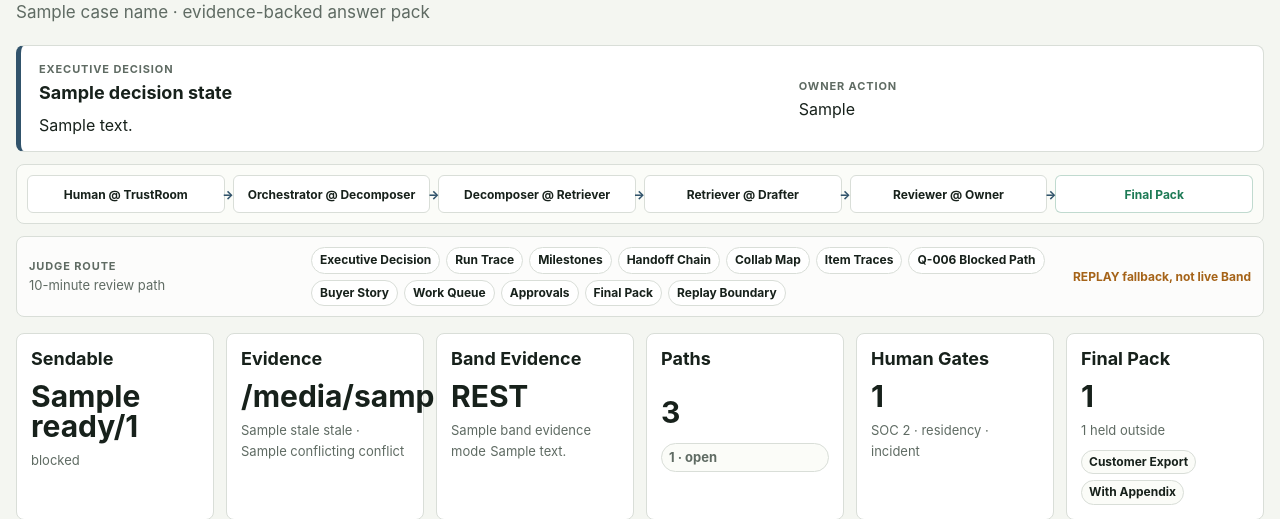
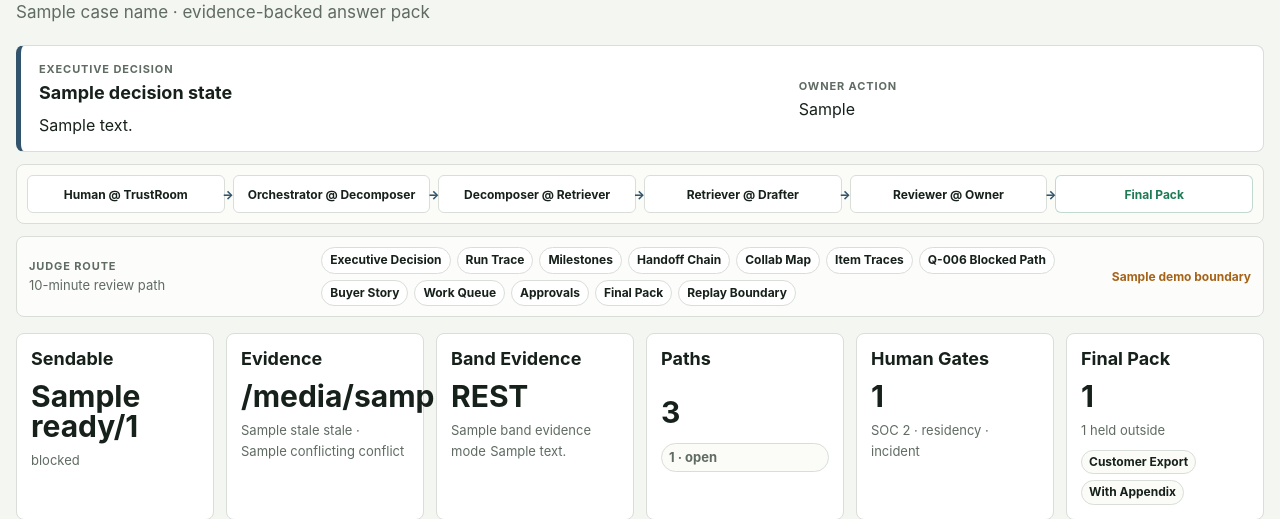
Before and after one commit to adjcjh777/band-of-agents-hackathon, a FastAPI app: template src/trustroom/web/templates/run.html in a window 1280 px wide. Shown: the part 213-732 px from the top of the page. Run offline with FastAPI, Linux system fonts and the light colour scheme; the template is opened without the code that fills it: most values are stand-ins (such as "Sample title", 1, 10 or a date in 2020).

Commit message:
docs: sharpen TrustRoom replay live boundary

```diff
--- a/src/trustroom/web/app.py
+++ b/src/trustroom/web/app.py
@@ -424,6 +424,7 @@ def _dashboard_context(*, mode: ExecutionMode) -> dict[str, Any]:
     responsibility_queue = _responsibility_queue(answers=answers, approval_queue=approval_queue)
     decision_state = _decision_state(readiness=readiness, total_questions=total_questions, next_actions=next_actions)
     final_pack_decision = _final_pack_decision(answers=answers, readiness=readiness, total_questions=total_questions)
+    demo_boundary = _demo_boundary(mode)
     q006_buyer_safe_story = _q006_buyer_safe_story(
         answers=answers,
         owner_review_suggestions=[
@@ -477,10 +478,11 @@ def _dashboard_context(*, mode: ExecutionMode) -> dict[str, Any]:
         "sample_boundary": "Sample evidence is fictional and redacted; it demonstrates review traceability, not a formal audit.",
         "mode_label": mode.value.upper(),
         "is_replay": mode == ExecutionMode.REPLAY,
+        "demo_boundary": demo_boundary,
         "decision_state": decision_state,
         "band_evidence_mode": {
             "label": "REST smoke verified",
-            "note": "Replay fallback · autonomous pending",
+            "note": "Public replay · live gated",
         },
         "readiness": readiness,
         "total_questions": total_questions,
@@ -642,9 +644,9 @@ def _run_trace_summary(
     ]
     valid_approvals = sum(1 for item in approval_queue if item["decision"] == "approved")
     boundary = (
-        "REPLAY fallback, not live Band."
+        "Public replay is the demo-safe evidence path. Live Band mode is separately gated."
         if is_replay
-        else "MOCK local run."
+        else "Local mock run for development; live Band mode is separately gated."
     )
 
     return {
@@ -687,6 +689,23 @@ def _run_trace_summary(
         "handoff_chain": _handoff_chain(events),
         "representative_traces": _representative_item_traces(events, answers, owner_review_suggestions),
         "blocked_impact_path": _blocked_impact_path(answers, owner_review_suggestions),
+    }
+
+
+def _demo_boundary(mode: ExecutionMode) -> dict[str, str]:
+    if mode == ExecutionMode.REPLAY:
+        return {
+            "short_label": "Public replay · live gated",
+            "summary": "Public replay is the demo-safe evidence path. Live Band mode is separately gated.",
+            "detail": (
+                "Judges can inspect the full workflow without live credentials or raw room identifiers. "
+                "Band REST room and handoff evidence are separate; connected-peer autonomous replies remain pending."
+            ),
+        }
+    return {
+        "short_label": "Local mock · live gated",
+        "summary": "Local mock mode is for development. Live Band mode is separately gated.",
+        "detail": "Use the public replay route for judge-safe review; do not treat mock output as live Band evidence.",
     }
 
 
--- a/src/trustroom/web/templates/run.html
+++ b/src/trustroom/web/templates/run.html
@@ -49,7 +49,7 @@
       <a href="#final-pack">Final Pack</a>
       <a href="#replay-live-boundary">Replay Boundary</a>
     </div>
-    <span class="route-boundary">REPLAY fallback, not live Band</span>
+    <span class="route-boundary">{{ demo_boundary.short_label }}</span>
   </nav>
 
   <section class="first-grid" aria-label="First viewport enterprise dashboard">
@@ -634,8 +634,9 @@
       </section>
 
       <section id="replay-live-boundary" class="panel">
-        <h2>Replay / Live Evidence</h2>
-        <p class="small">{{ mode_label }} fallback, not live Band.</p>
+        <h2>Demo-Safe Replay / Live Gate</h2>
+        <p class="small">{{ demo_boundary.summary }}</p>
+        <p class="small">{{ demo_boundary.detail }}</p>
         <details>
           <summary>technical boundary</summary>
           <p class="small">Customer Export API: {{ customer_export_api_path }}</p>
```
Also changed, not shown: docs/agent-task-ledger.md (+1 -0 lines), docs/submission-assets/submission-copy.md (+3 -1 lines), docs/submission-assets/video-script-shot-list.md (+2 -2 lines), docs/trustroom-product-improvement-backlog.md (+6 -3 lines), tests/test_web_app.py (+6 -4 lines).
